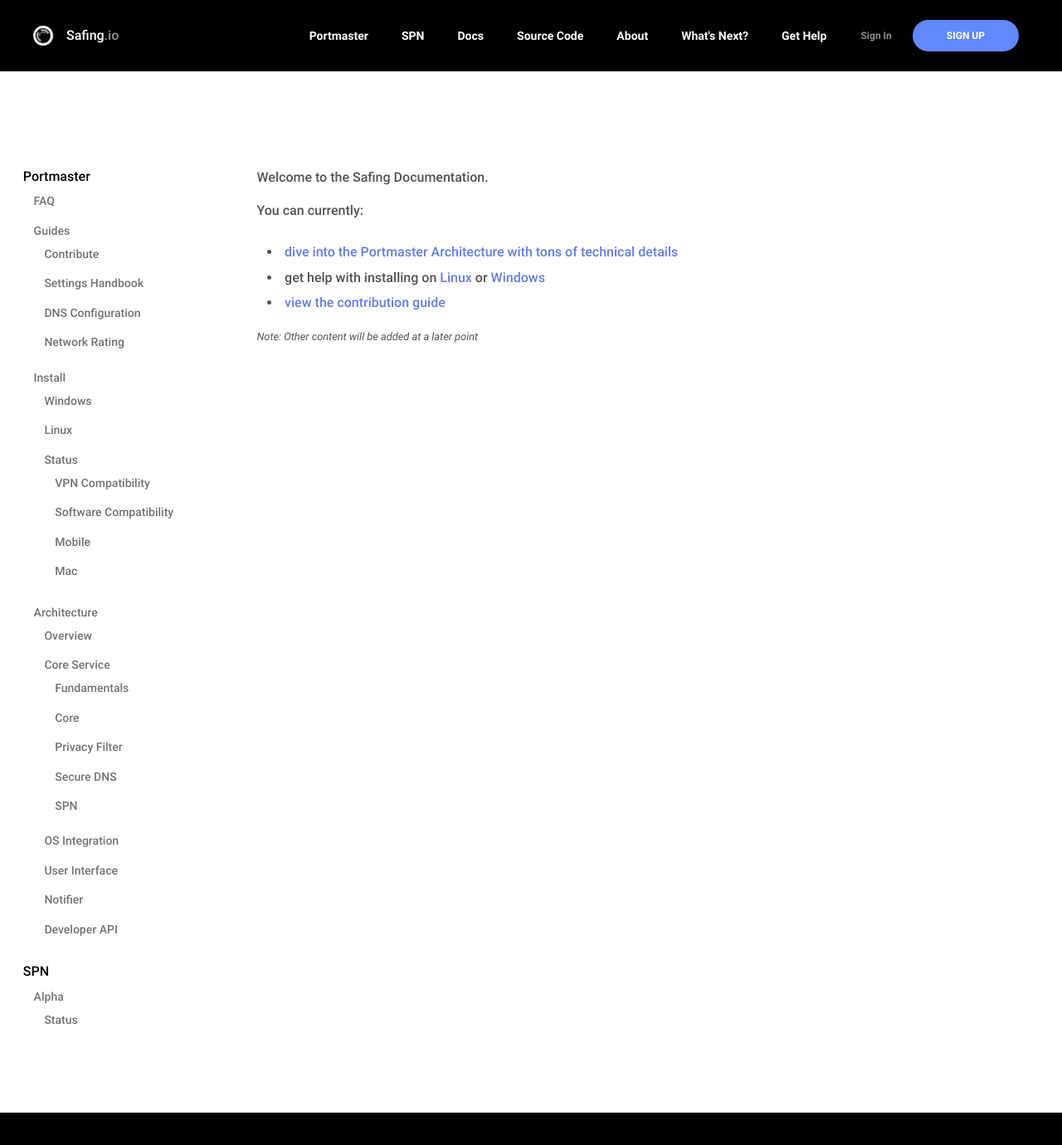
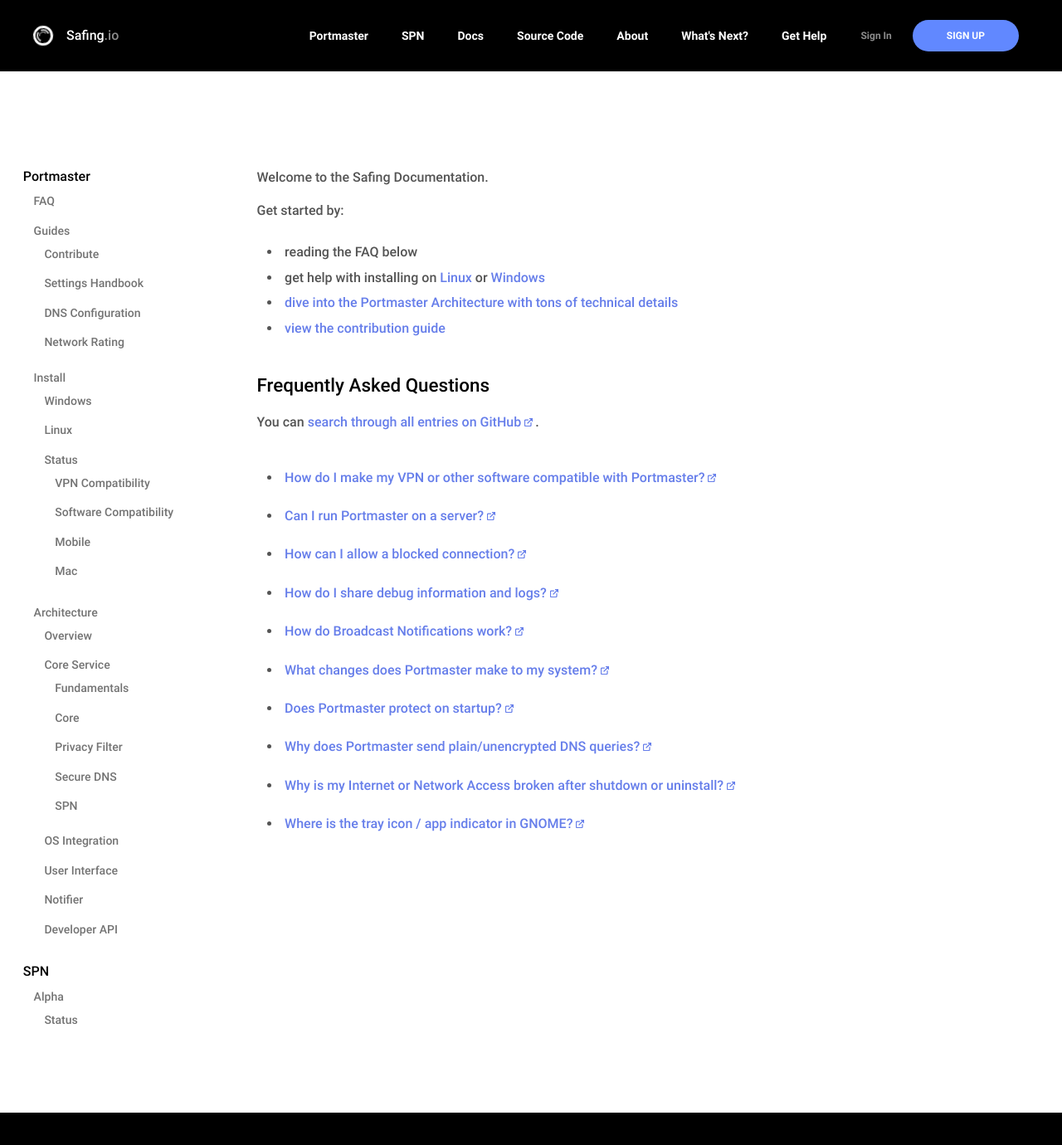
Before and after one commit to safing/docs, a Jekyll site: the page built from index.md, in a window 1280 px wide and 1400 px high. Shown: the top 1380 px of the window at 83% size. Built offline with Jekyll 4.4.1, drawn with Linux system fonts in a browser that asks for light colours.

Commit message:
Add FAQ to index

```diff
--- a/index.md
+++ b/index.md
@@ -1,11 +1,20 @@
 ---
 layout: base
+skip_toc: true
 ---
+
 Welcome to the Safing Documentation.
 
-You can currently:
+Get started by:
+- reading the FAQ below
+- get help with installing on [Linux](/portmaster/install/linux) or [Windows](/portmaster/install/windows)
 - [dive into the Portmaster Architecture with tons of technical details](/portmaster/architecture/overview)
-- get help with installing on [Linux](/portmaster/install/linux) or [Windows](/portmaster/install/windows)
 - [view the contribution guide](/portmaster/guides/contribute)
 
-<small>_Note: Other content will be added at a later point_</small>
+### Frequently Asked Questions
+
+You can [search through all entries on GitHub](https://github.com/issues?q=archived%3Afalse+user%3Asafing+sort%3Aupdated-desc+label%3Afaq).
+
+{% for faq in site.data.faqs %}
+- [{{ faq.title | remove_first: "FAQ: " }}]({{ faq.url }})
+{% endfor %}
```
